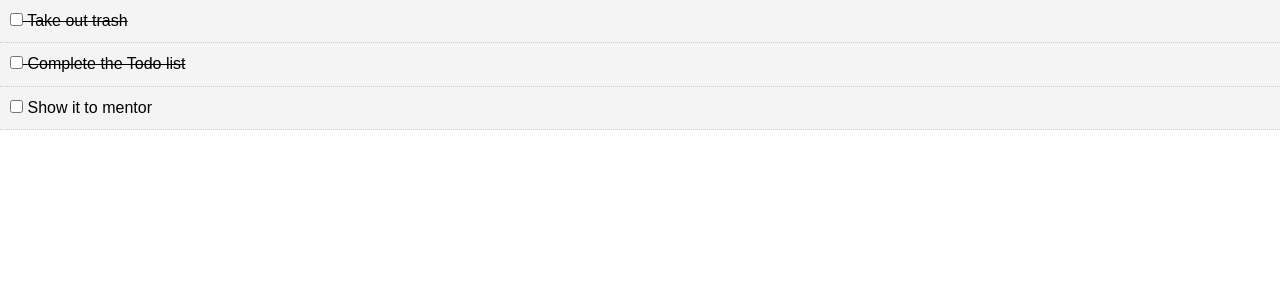
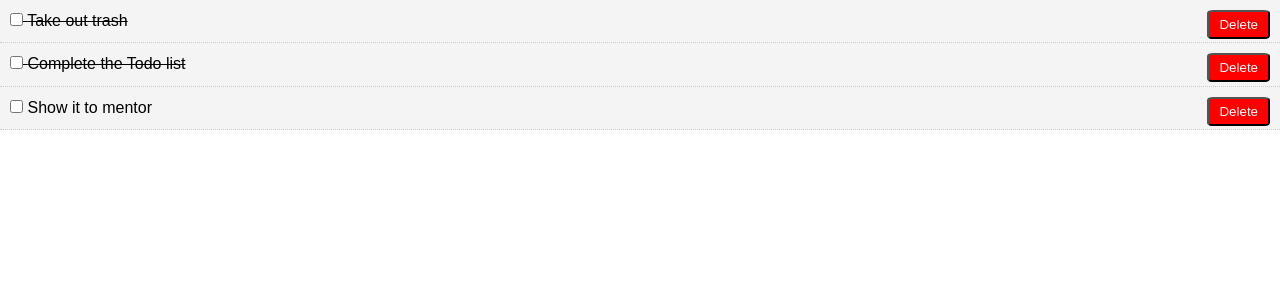
Before and after one commit to learning-dev/react-to-do-list, a React (Create React App) app: page / in a window 1280 px wide. Shown: the top 300 px of the page. Built offline with nearby package versions, Linux system fonts and the light colour scheme.

Commit message:
add delete for each item in todolist

```diff
--- a/src/components/TodoItem.js
+++ b/src/components/TodoItem.js
@@ -26,6 +26,7 @@ export class TodoItem extends Component {
         <p>
           <input type="checkbox" onChange={this.props.markComplete.bind(this, id)} /> {''}
           { title }
+          <button style={btnStyle}>Delete</button>
         </p>
       </div>
     )
@@ -36,5 +37,15 @@ TodoItem.propTypes = {
   todo: PropTypes.object.isRequired
 }
 
+const btnStyle = {
+  background: '#ff0000',
+  color: '#fff',
+  border: 'node',
+  padding: '5px 10px',
+  borderRadius: '10%',
+  cursor: 'pointer',
+  float: 'right',
+}
+
 
 export default TodoItem;
```
